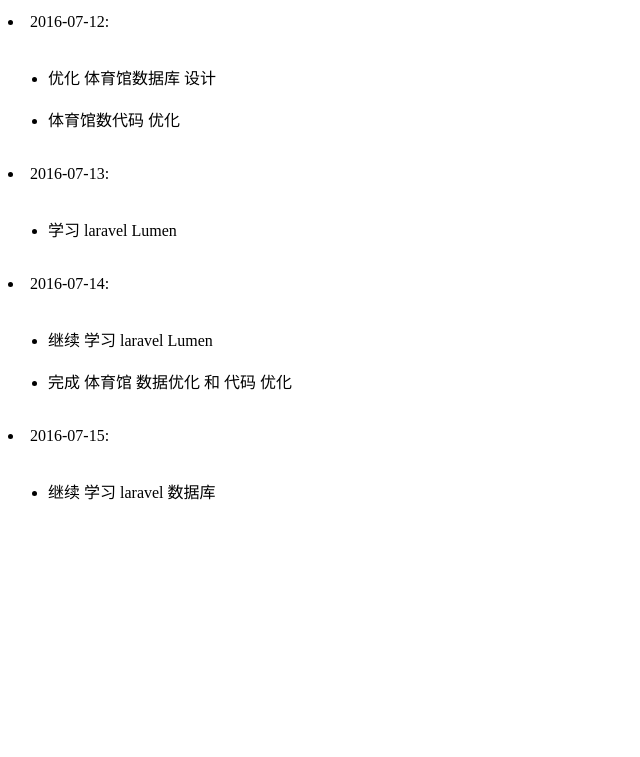
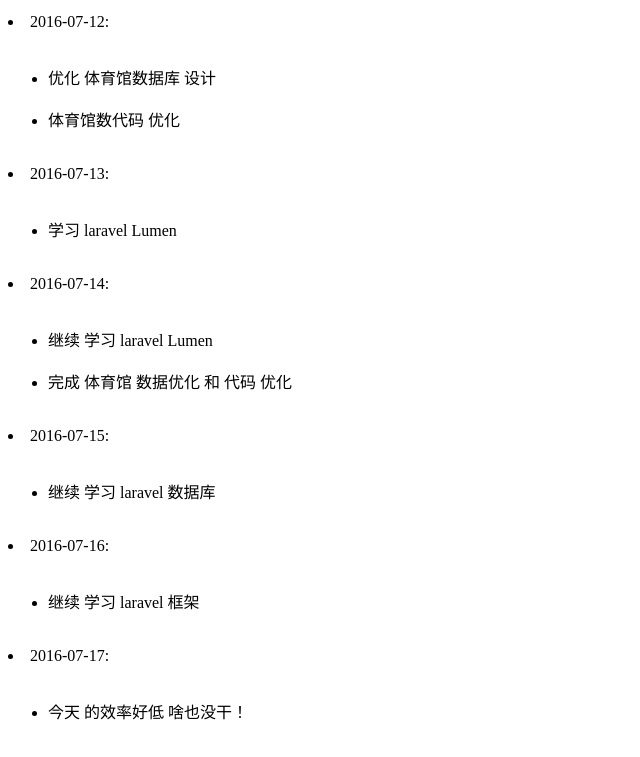
Before and after one commit to Serving/Growth, a plain HTML site: page zhaoshuai.html in a window 1280 px wide. Shown: the part 409-1166 px from the top of the page, without its empty margins (0-640 px from the left). Before the commit the page ends 946 px from the top, so only its background shows below. Drawn offline with Linux system fonts and the light colour scheme.

Commit message:
Zhaoshuai

```diff
--- a/zhaoshuai.html
+++ b/zhaoshuai.html
@@ -45,5 +45,15 @@
             <li>继续 学习 laravel 数据库 </li><br />
         </ul>
    		</li>
+   		<li>2016-07-16:
+        <ul><br />
+            <li>继续 学习 laravel 框架 </li><br />
+        </ul>
+   		</li>
+   		<li>2016-07-17:
+        <ul><br />
+            <li>今天 的效率好低  啥也没干！ </li><br />
+        </ul>
+   		</li>
 	</body>
 </html>
```
